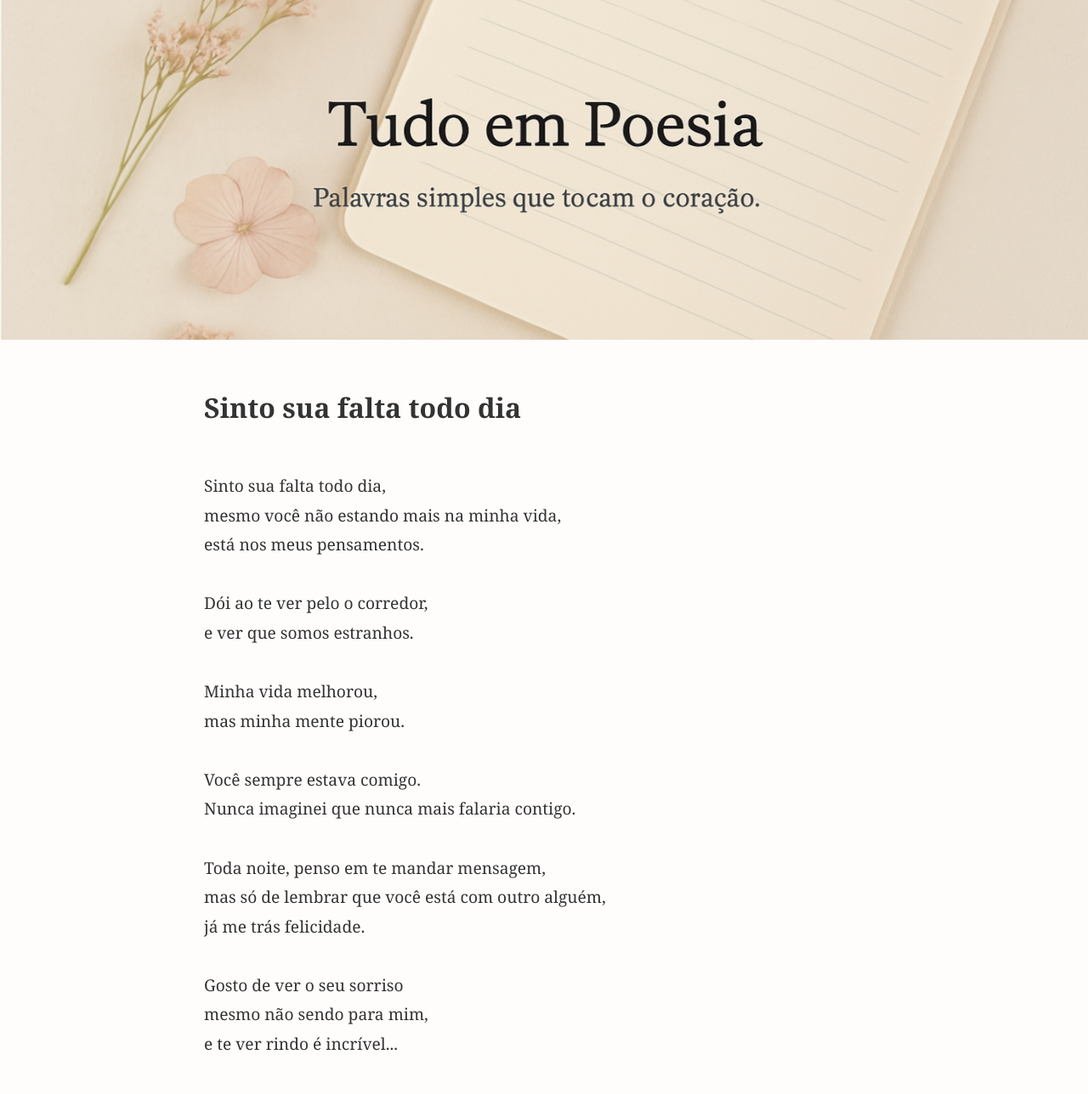
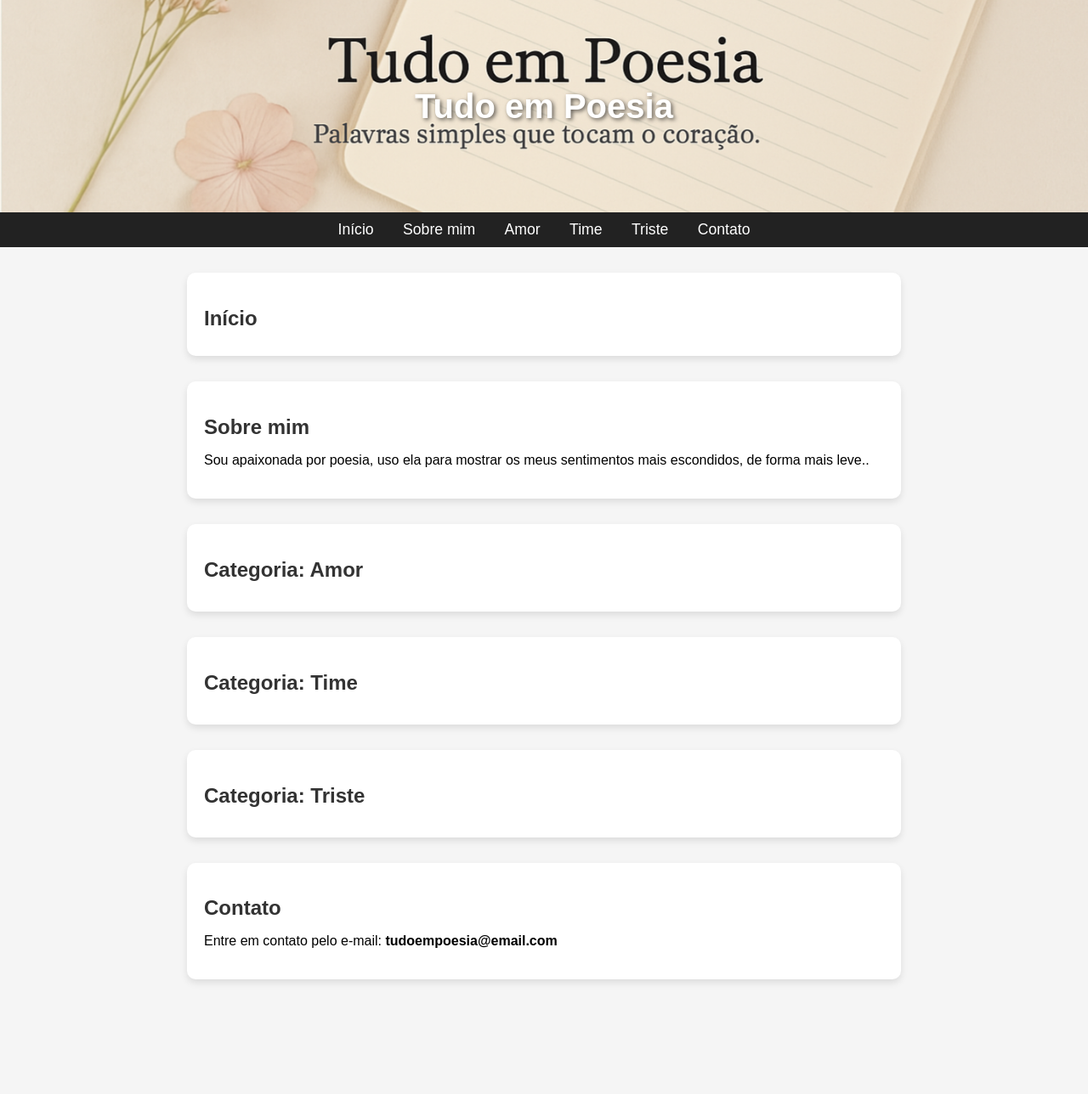
Before and after one commit to falapoesia/tudo-em-poesia, a plain HTML site: page index.html in a window 1280 px wide. Shown: the top 1288 px of the page at 85% size. After the commit the page ends 1183 px from the top, so only its background shows below. Drawn offline with Linux system fonts and the light colour scheme.

Commit message:
Update index.html

```diff
--- a/index.html
+++ b/index.html
@@ -1,89 +1,124 @@
 <!DOCTYPE html>
 <html lang="pt-br">
 <head>
-  <meta charset="UTF-8" />
-  <meta name="viewport" content="width=device-width, initial-scale=1.0" />
+  <meta charset="UTF-8">
+  <meta name="viewport" content="width=device-width, initial-scale=1.0">
   <title>Tudo em Poesia</title>
-  <link rel="icon" href="favicon.ico" type="image/x-icon">
   <style>
     body {
+      font-family: Arial, sans-serif;
       margin: 0;
-      font-family: 'Georgia', serif;
-      background-color: #fffdfc;
+      padding: 0;
+      background-color: #f5f5f5;
+    }
+
+    /* Banner */
+    .banner {
+      width: 100%;
+      height: 250px;
+      background-image: url('banner-inicial.png');
+      background-size: cover;
+      background-position: center;
+      color: white;
+      display: flex;
+      justify-content: center;
+      align-items: center;
+      font-size: 2.5em;
+      font-weight: bold;
+      text-shadow: 2px 2px 5px rgba(0, 0, 0, 0.6);
+    }
+
+    /* Menu */
+    nav {
+      background-color: #222;
+      text-align: center;
+      padding: 10px 0;
+    }
+
+    nav a {
+      color: white;
+      margin: 0 15px;
+      text-decoration: none;
+      font-size: 1.1em;
+      transition: color 0.3s;
+    }
+
+    nav a:hover {
+      color: #ffc107;
+    }
+
+    /* Seções */
+    section {
+      max-width: 800px;
+      margin: 30px auto;
+      padding: 20px;
+      background-color: white;
+      border-radius: 10px;
+      box-shadow: 0 4px 8px rgba(0, 0, 0, 0.1);
+    }
+
+    section h2 {
       color: #333;
+      margin-bottom: 10px;
     }
-    header {
-      text-align: center;
-    }
-    header img {
-      width: 100%;
-      max-height: 400px;
-      object-fit: cover;
-    }
-    main {
-      padding: 2rem;
-      max-width: 800px;
-      margin: 0 auto;
-    }
-    h1 {
-      font-size: 2rem;
-      margin-bottom: 1rem;
-    }
-    p {
-      font-size: 1.2rem;
-      line-height: 1.8;
-      margin-bottom: 1rem;
-      white-space: pre-wrap;
-    }
-    footer {
-      text-align: center;
-      padding: 1rem;
-      font-size: 0.9rem;
-      color: #888;
+
+    .poesia {
+      margin: 15px 0;
+      padding-left: 10px;
+      border-left: 3px solid #ccc;
+      color: #555;
     }
   </style>
 </head>
 <body>
-  <header>
-    <img src="banner-inicial.png" alt="Tudo em Poesia - Banner" />
-  </header>
-  <main>
-    <h1>Sinto sua falta todo dia</h1>
-    <p>
-Sinto sua falta todo dia,
-mesmo você não estando mais na minha vida,
-está nos meus pensamentos.
 
-Dói ao te ver pelo o corredor,
-e ver que somos estranhos.
+  <!-- Banner -->
+  <div class="banner">
+    Tudo em Poesia
+  </div>
 
-Minha vida melhorou,
-mas minha mente piorou.
+  <!-- Menu -->
+  <nav>
+    <a href="#inicio">Início</a>
+    <a href="#sobre">Sobre mim</a>
+    <a href="#amor">Amor</a>
+    <a href="#time">Time</a>
+    <a href="#triste">Triste</a>
+    <a href="#contato">Contato</a>
+  </nav>
 
-Você sempre estava comigo.
-Nunca imaginei que nunca mais falaria contigo.
+  <!-- Seções -->
+  <section id="inicio">
+    <h2>Início</h2>
+  </section>
 
-Toda noite, penso em te mandar mensagem,
-mas só de lembrar que você está com outro alguém,
-já me trás felicidade.
+  <section id="sobre">
+    <h2>Sobre mim</h2>
+    <p>Sou apaixonada por poesia, uso ela para mostrar os meus sentimentos mais escondidos, de forma mais leve..</p>
+  </section>
 
-Gosto de ver o seu sorriso
-mesmo não sendo para mim,
-e te ver rindo é incrível...
+  <section id="amor">
+    <h2>Categoria: Amor</h2>
+    <div class="poesia">
+    </div>
+  </section>
 
-Espero que esteja bem
-com esse novo alguém.
-Se precisar pode contar comigo,
-como prometido.
+  <section id="time">
+    <h2>Categoria: Time</h2>
+    <div class="poesia">
+    </div>
+  </section>
 
-Mais saiba que não vou correr atrás de você,
-mesmo querendo muito o teu carinho...
+  <section id="triste">
+    <h2>Categoria: Triste</h2>
+    <div class="poesia">
+    </div>
+  </section>
 
-*Escrito em 20 de dezembro de 2024*
-    </p>
-  </main>
-  <footer>
-    Tudo em Poesia - Um espaço anônimo para sentimentos verdadeiros.
-  </footer>
+  <section id="contato">
+    <h2>Contato</h2>
+    <p>Entre em contato pelo e-mail: <strong>tudoempoesia@email.com</strong></p>
+  </section>
+
 </body>
 </html>
```
